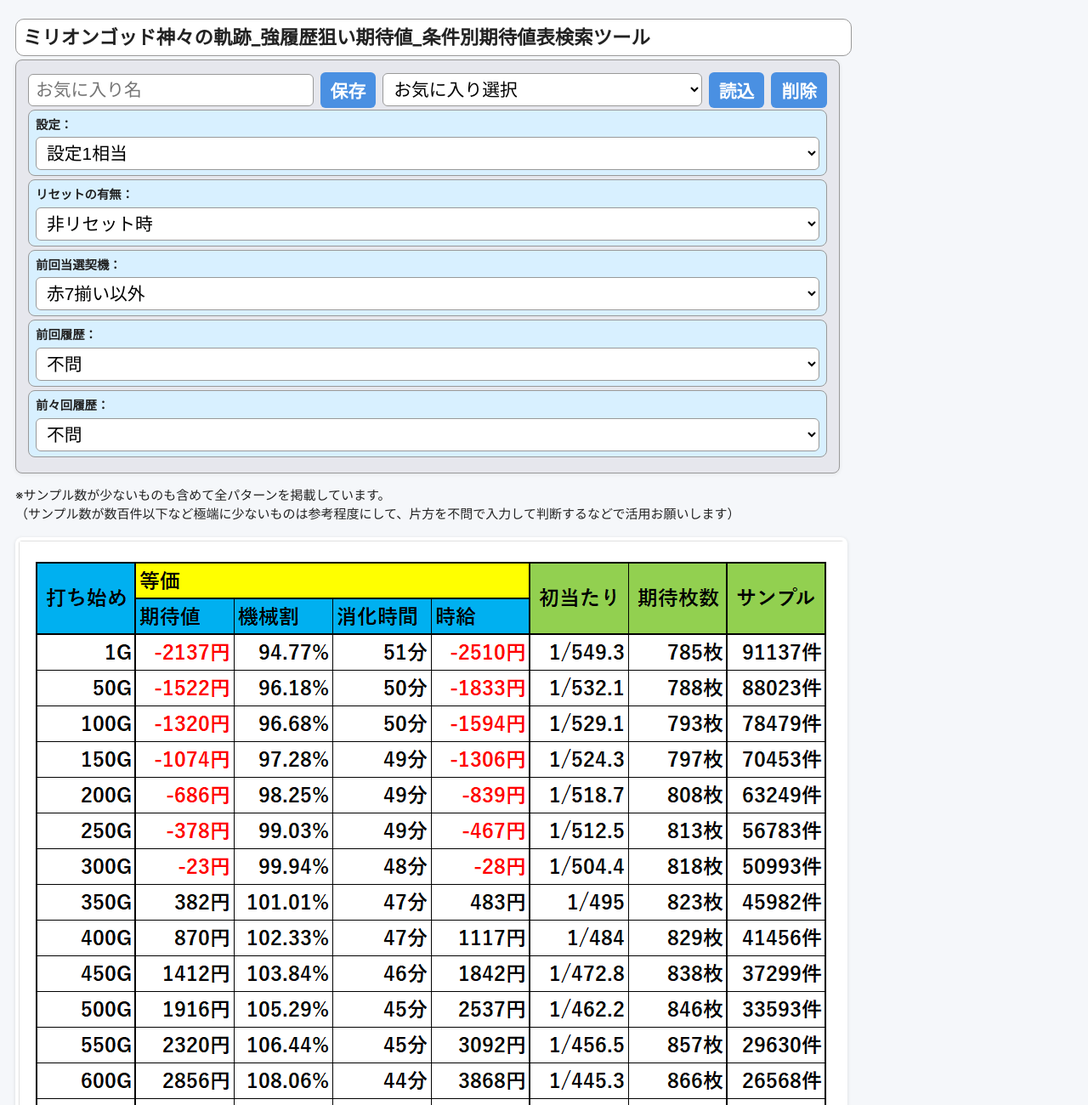
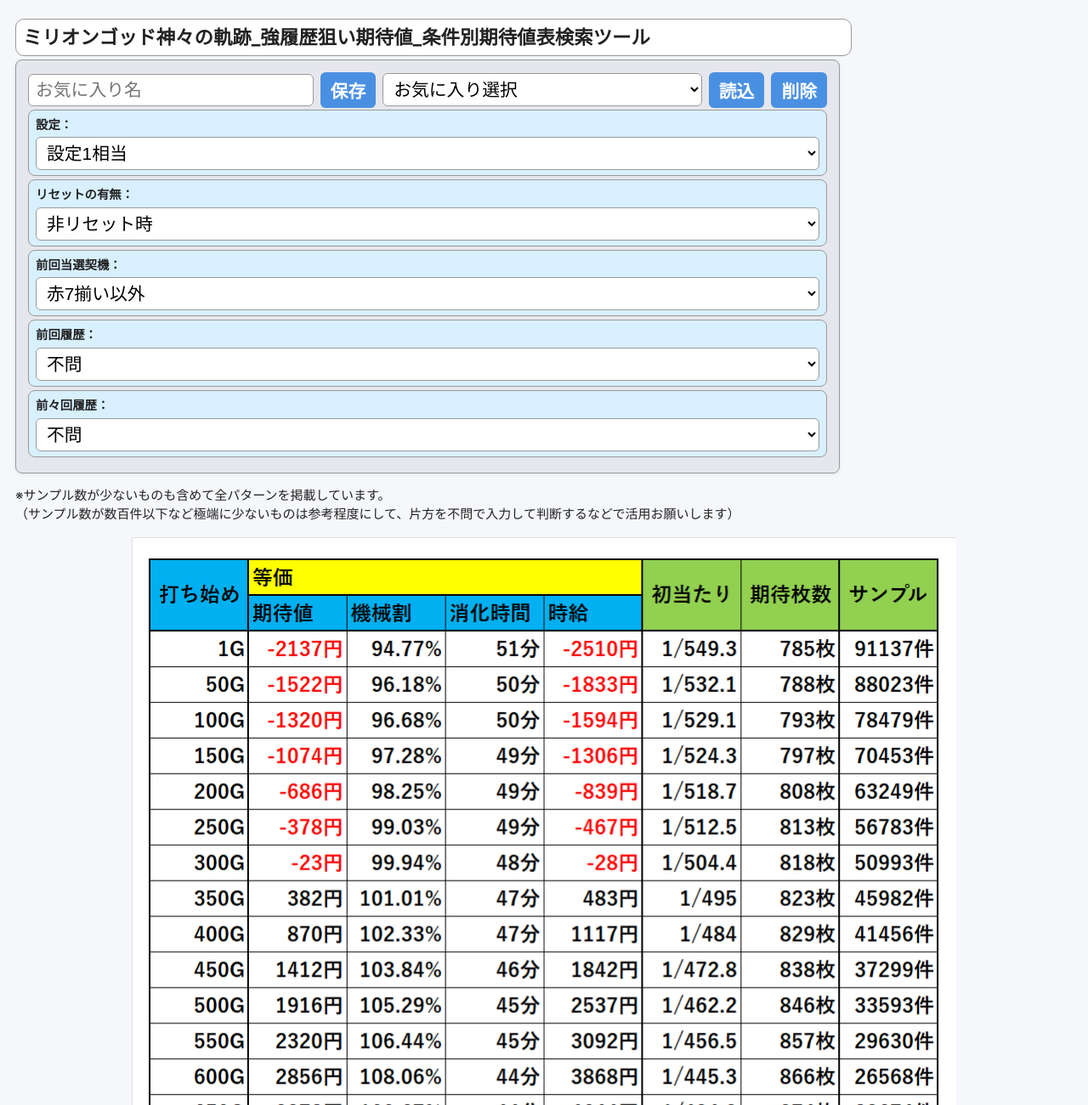
Before and after one commit to wosaru/godkiseki_yugu_yj4XdWVWyECQuVsE_20260506, a plain HTML site: page index.html in a window 1280 px wide. Shown: the top 1300 px of the page at 85% size. Drawn offline with Linux system fonts and the light colour scheme.

Commit message:
Update style.css

```diff
--- a/style.css
+++ b/style.css
@@ -113,19 +113,16 @@
   flex-wrap: wrap;
   gap: 10px;
   align-items: flex-start;
+
+  max-width: 970px;
+  width: 100%;
+  margin: 0 auto; /* 中央寄せ */
 }
 
-/* オリジナルサイズ表示 */
 #gallery img {
-  width: auto;
+  width: 100%;
   height: auto;
-  max-width: none;
-  max-height: none;
-
-  border-radius: 8px;
-  background: white;
-  padding: 4px;
-  box-shadow: 0 1px 4px rgba(0,0,0,0.12);
+  max-width: 100%;
 }
 
 /* ===== PC ===== */
```
